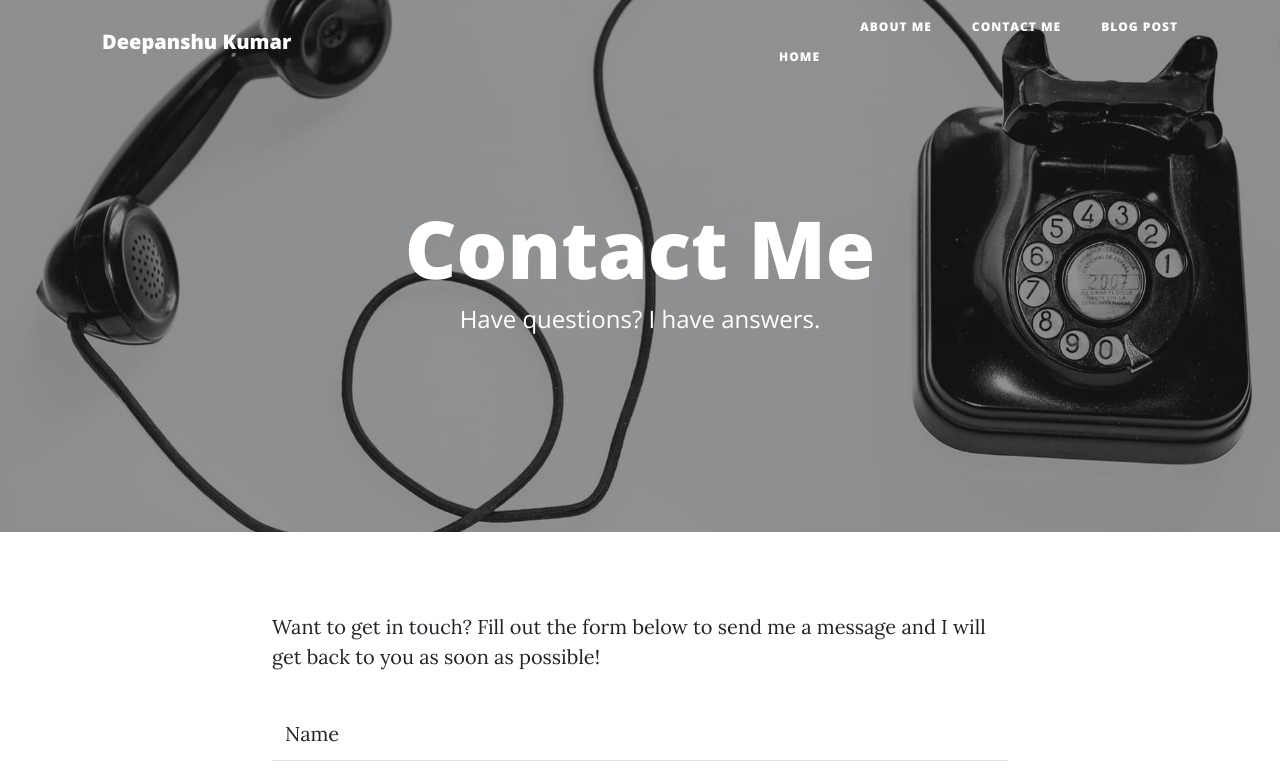
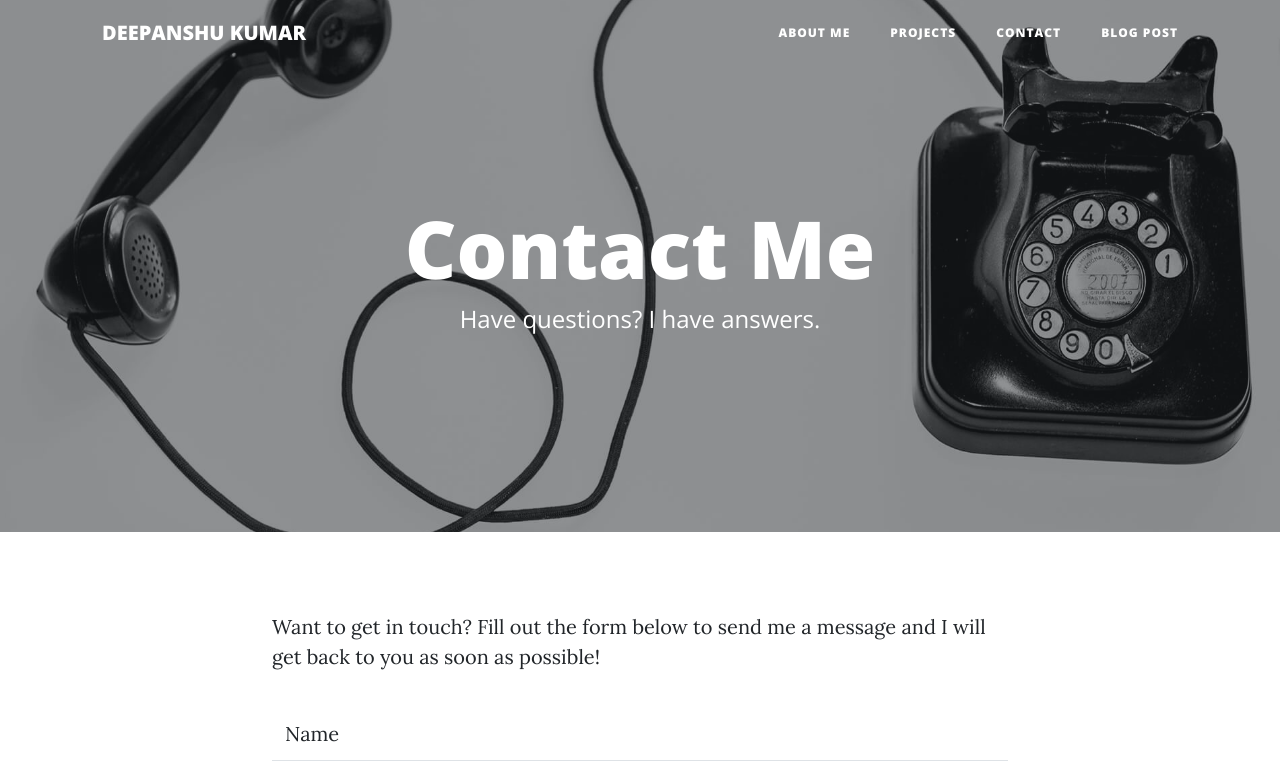
Before and after one commit to iamDeepanshu9/iamdeepanshu9.github.io, a website: page contact.html in a window 1280 px wide. Shown: the top 774 px of the page. Drawn offline with nearby package versions, Linux system fonts and the light colour scheme.

```diff
--- a/contact.html
+++ b/contact.html
@@ -4,7 +4,7 @@
 <head>
     <meta charset="utf-8">
     <meta name="viewport" content="width=device-width, initial-scale=1.0, shrink-to-fit=no">
-    <title>Contact Me</title>
+    <title>Contact us - Brand</title>
     <link rel="stylesheet" href="assets/bootstrap/css/bootstrap.min.css">
     <link rel="stylesheet" href="https://fonts.googleapis.com/css?family=Open+Sans:300italic,400italic,600italic,700italic,800italic,400,300,600,700,800">
     <link rel="stylesheet" href="https://fonts.googleapis.com/css?family=Lora:400,700,400italic,700italic">
@@ -13,12 +13,12 @@
 
 <body>
     <nav class="navbar navbar-light navbar-expand-lg fixed-top" id="mainNav">
-        <div class="container"><a class="navbar-brand" href="index.html">Deepanshu Kumar<button data-bs-toggle="collapse" data-bs-target="#navbarResponsive" class="navbar-toggler" aria-controls="navbarResponsive" aria-expanded="false" aria-label="Toggle navigation"><i class="fa fa-bars"></i></button>
+        <div class="container"><a class="navbar-brand" href="index.html">DEEPANSHU KUMAR</a><button data-bs-toggle="collapse" data-bs-target="#navbarResponsive" class="navbar-toggler" aria-controls="navbarResponsive" aria-expanded="false" aria-label="Toggle navigation"><i class="fa fa-bars"></i></button>
             <div class="collapse navbar-collapse" id="navbarResponsive">
                 <ul class="navbar-nav ms-auto">
-                    <li class="nav-item"><a class="nav-link" href="index.html">Home</a></li>
-                    <li class="nav-item"><a class="nav-link" href="about.html">About Me</a></li>
-                    <li class="nav-item"><a class="nav-link" href="contact.html">Contact Me</a></li>
+                    <li class="nav-item"><a class="nav-link" href="index.html">About Me</a></li>
+                    <li class="nav-item"><a class="nav-link" href="projects.html">Projects</a></li>
+                    <li class="nav-item"><a class="nav-link" href="contact.html">Contact</a></li>
                     <li class="nav-item"><a class="nav-link" href="post.html">Blog Post</a></li>
                 </ul>
             </div>
```
Also changed, not shown: index.html (+4 -4 lines), post.html (+4 -4 lines), projects.html (renamed from about.html, +5 -5 lines).
